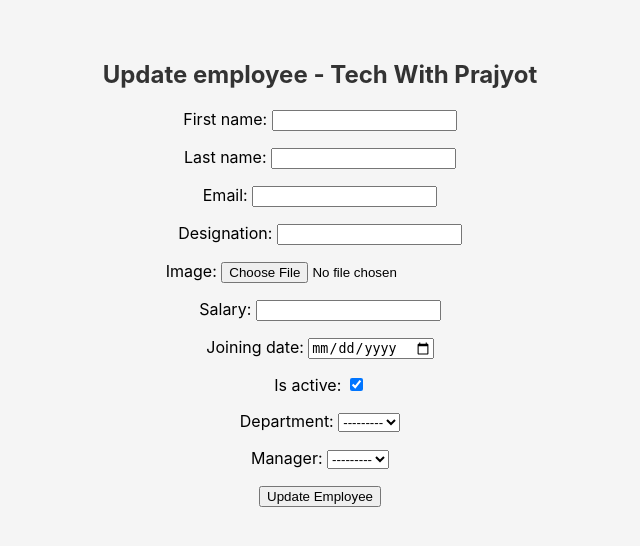
After one commit to Prajyot-Ghadi/Employee-Management-System-django, a Django app: template templates/update_employee.html in a window 1280 px wide. The commit adds this page. Shown: the top 546 px of the page, without its empty margins (320-960 px from the left). Run offline with Django 5.2, Linux system fonts and the light colour scheme; the template is opened without the code that fills it: values that come from a table or form of the project are taken from there, others are empty.

Commit message:
Implement Update Operation

```diff
--- a/employees/urls.py
+++ b/employees/urls.py
@@ -3,5 +3,6 @@ from . import views
 
 urlpatterns = [
     path('<int:id>/', views.employee_detail, name='employee_detail'),
-    path('add/', views.add_employee, name='add_employee')
+    path('add/', views.add_employee, name='add_employee'),
+    path('update/<int:id>/', views.update_employee, name='update_employee'),
 ]
--- a/templates/home.html
+++ b/templates/home.html
@@ -42,7 +42,7 @@
                     <td>
                         <div>
                             <a href="{% url 'employee_detail' e.id %}"><i class="fa fa-eye"></i></a>
-                            <a href=""><i class="fa fa-edit"></i></a>
+                            <a href="{% url 'update_employee' e.id %}"><i class="fa fa-edit"></i></a>
                             <a href=""><i class="fa fa-trash"></i></a>
 
                         </div>
--- /dev/null
+++ b/templates/update_employee.html
@@ -0,0 +1,23 @@
+{% load static %}
+
+<!DOCTYPE html>
+<html lang="en">
+<head>
+    <meta charset="UTF-8">
+    <meta name="viewport" content="width=device-width, initial-scale=1.0">
+    <title>Django Employee Directory</title>
+    <link rel="stylesheet" href="{% static 'css/style.css' %}">
+    <link rel="stylesheet" href="https://cdnjs.cloudflare.com/ajax/libs/font-awesome/4.7.0/css/font-awesome.min.css">
+
+</head>
+<body>
+    <h2>Update employee - Tech With Prajyot</h2>
+    <form method="POST" enctype="multipart/form-data">
+        {% csrf_token %}
+        {{ form.as_p }}
+
+        <button type="submit">Update Employee</button>
+    </form>
+
+</body>
+</html>
```
Also changed, not shown: employees/views.py (+26 -1 lines).
